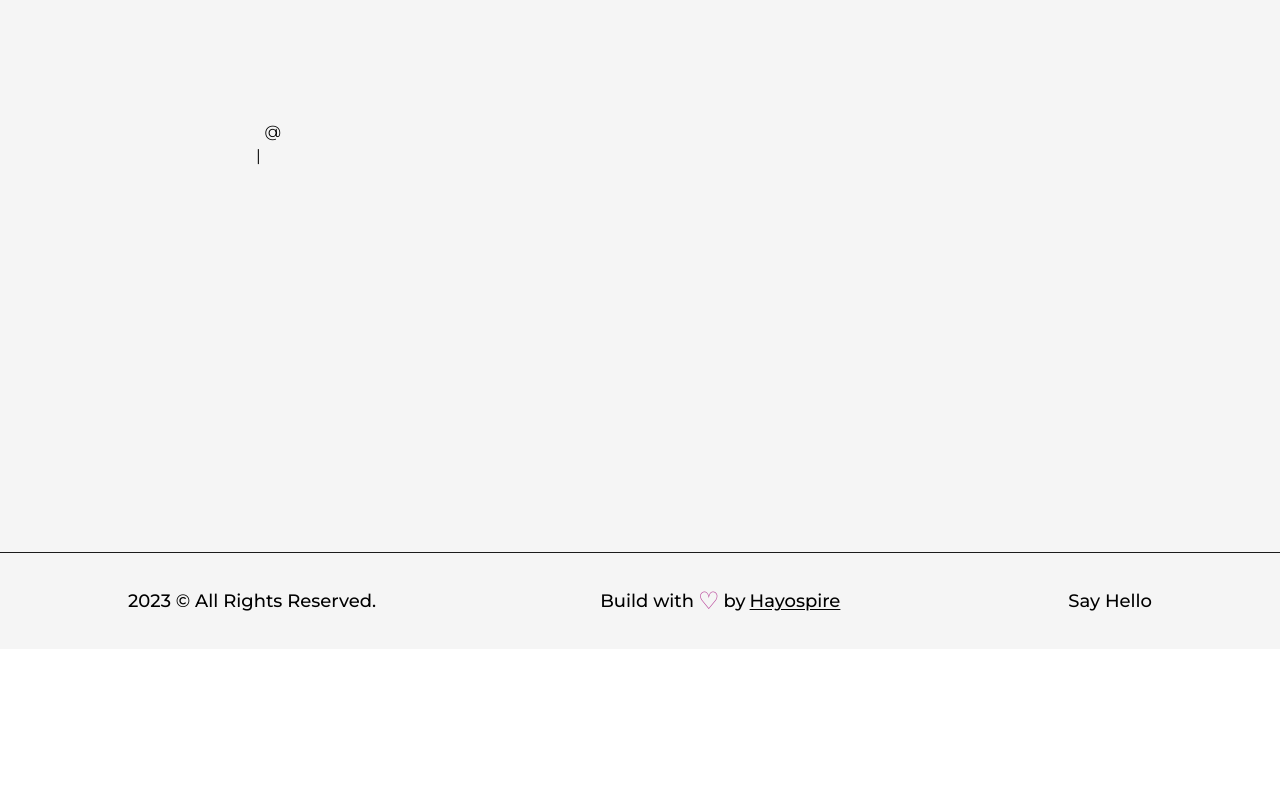
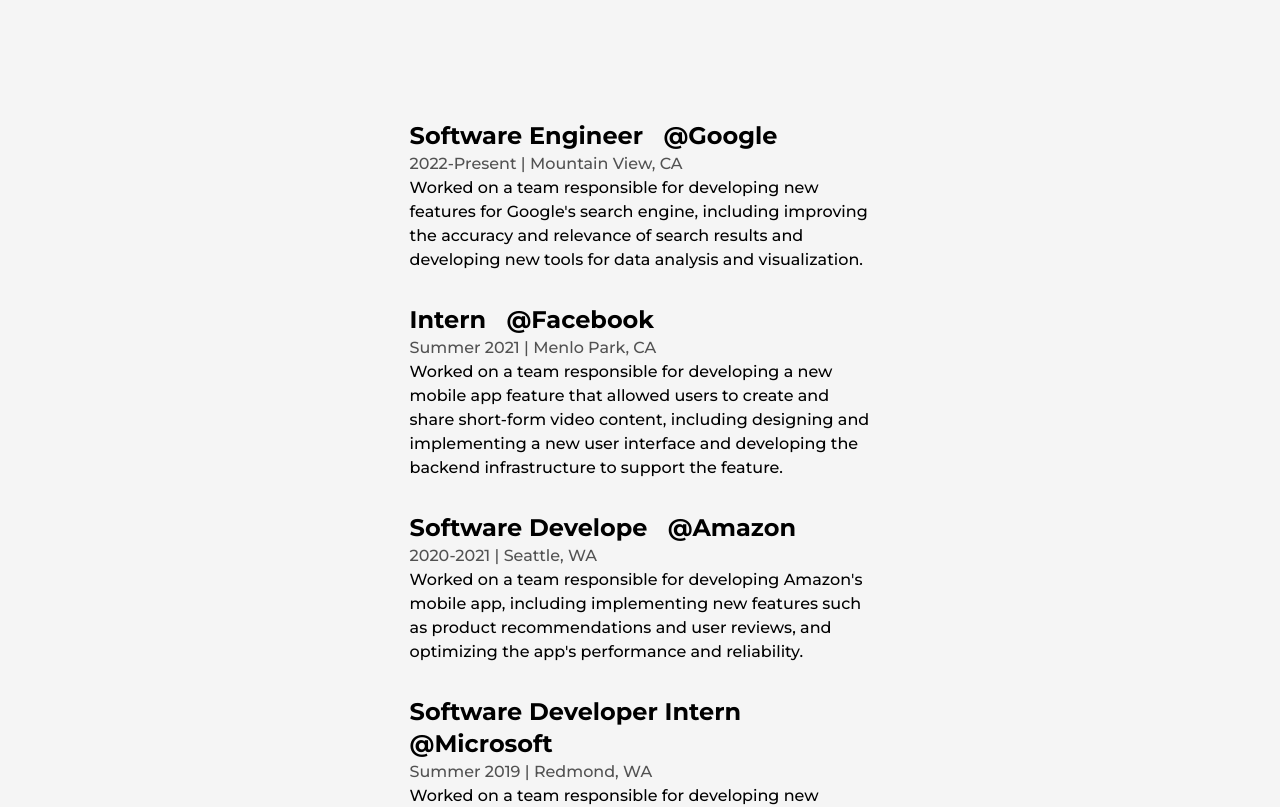
Before and after one commit to MilkiasTonji/mock-portfolio, a Next.js app: page /about in a window 1280 px wide. Shown: the part 2420-3227 px from the top of the page. Before the commit the page ends 3069 px from the top, so only its background shows below. Built offline with nearby package versions, Linux system fonts and the light colour scheme.

Commit message:
minimal UI change

```diff
--- a/src/components/Experience.js
+++ b/src/components/Experience.js
@@ -58,11 +58,11 @@ const myExperiences = [
 
 
 const Details = ({position, company, companyLink, time, address, work}) => {
-    return <li>
+    return <li className='my-8 first:mt-0 last:mb-0 w-[60%] mx-auto flex flex-col items-center justify-center'>
         <div>
-            <h3>{position} &nbsp; <a href={companyLink}>@{company}</a></h3>
-            <span>{time} | {address}</span>
-            <p>{work}</p>
+            <h3 className='capitalize font-bold text-2xl'>{position} &nbsp; <a href={companyLink}>@{company}</a></h3>
+            <span className='capitalize font-medium text-dark/75'>{time} | {address}</span>
+            <p className='font-medium w-full'>{work}</p>
         </div>
     </li>
 }
@@ -74,7 +74,19 @@ const Experience = () => {
         <h2 className='font-bold text-8xl mb-32 w-full text-center'>Experience</h2>
         <div className='w-[75%] mx-auto relative'>
             <ul>
-                <Details />
+                {
+                    myExperiences.map((exp, index)=> (
+                        <Details
+                            position={exp.position}
+                            company={exp.company}
+                            companyLink={exp.companyLink}
+                            time={exp.time}
+                            address={exp.address}
+                            work={exp.work}
+                            key={index}
+                        />
+                    ))
+                }
             </ul>
         </div>
     </div>
--- a/src/components/Skills.js
+++ b/src/components/Skills.js
@@ -48,7 +48,7 @@ const Skills = () => {
       <h2 className='font-bold text-8xl mt-64 w-full text-center'>Skills</h2>
       <div className='w-full h-screen relative flex items-center justify-center rounded-full bg-circularLight'>
 
-        <motion.div className='flex items-center justify-center rounded-full font-semibold bg-dark text-light p-8 shadow-dark'
+        <motion.div className='flex items-center justify-center rounded-full font-semibold bg-dark text-light p-8 shadow-dark cursor-pointer'
           whileHover={{ scale: 1.05 }}
         >
           WEB
```
